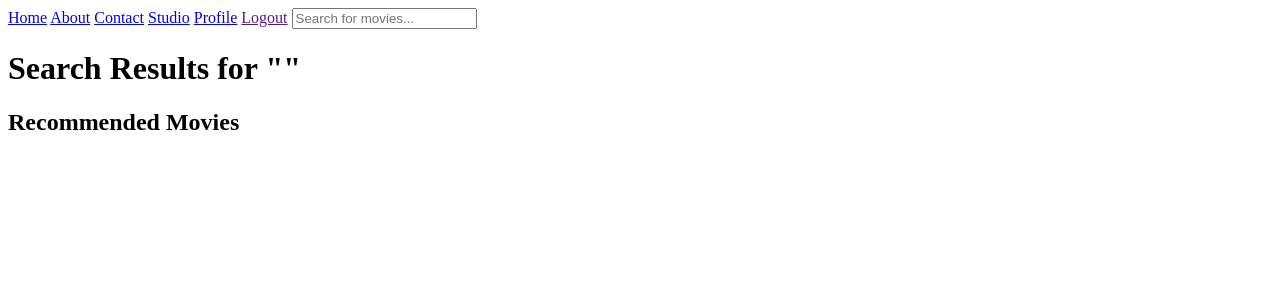
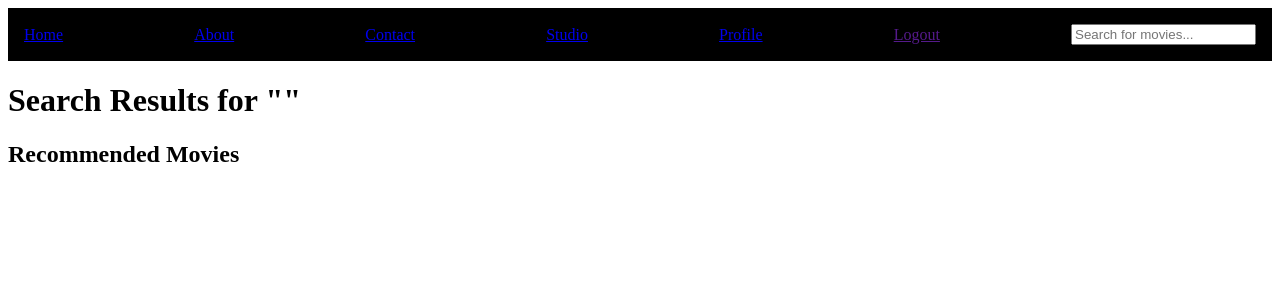
Before and after one commit to dan24-T/Movie-Recommendation-and-Rating-System, a Flask app: page /searched_movies/ in a window 1280 px wide. Shown: the top 300 px of the page. Run offline with Flask 3, Linux system fonts and the light colour scheme; data that the repository does not hold is empty.

Commit message:
Update masterPage.html

```diff
--- a/templates/masterPage.html
+++ b/templates/masterPage.html
@@ -9,7 +9,7 @@
         .flash-error {
             color: red;
         }
-        nav {
+        .nav {
             display: flex;
             justify-content: space-between;
             align-items: center;
```
